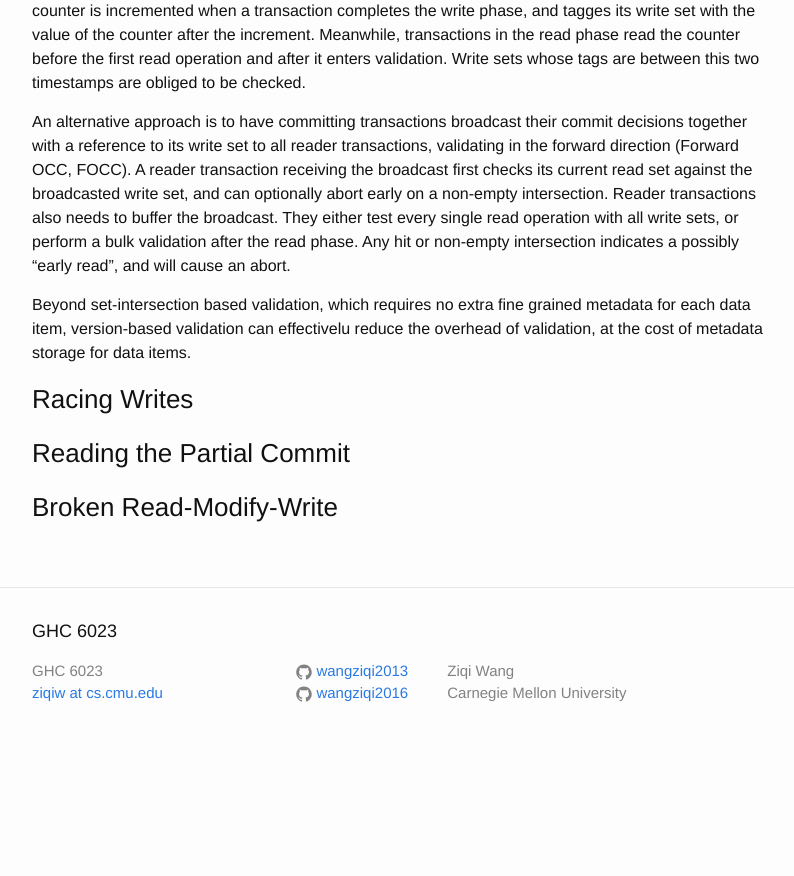
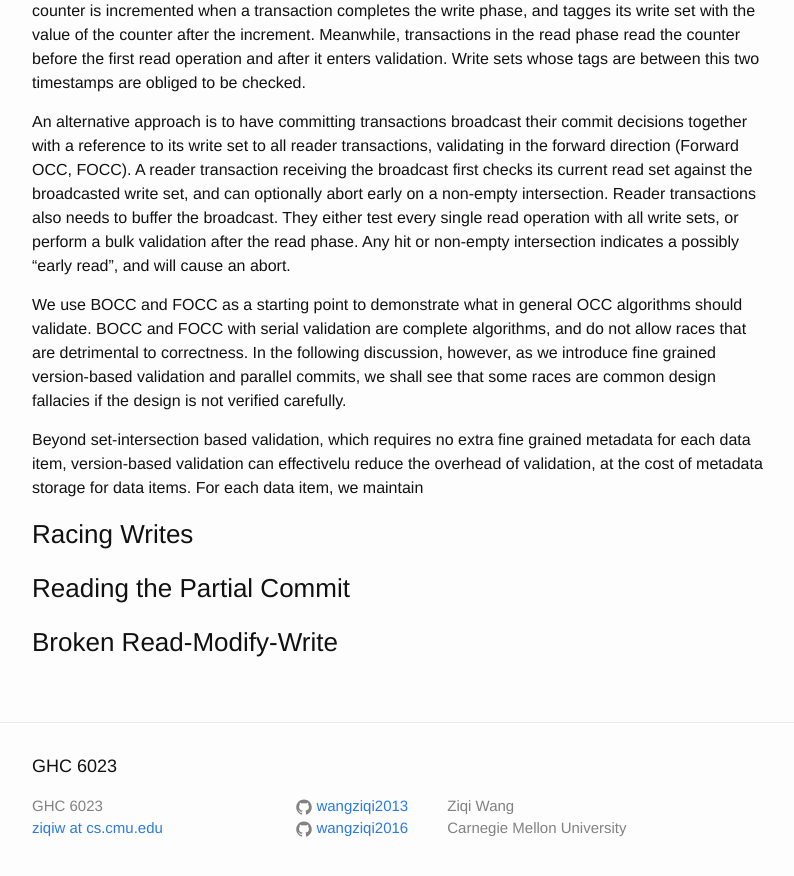
Before and after one commit to wangziqi2013/wangziqi2013.github.io, a Jekyll site: the page built from _posts/2018-03-21-Analyzing-OCC-Anomalies-and-Solutions.markdown, in a window 1280 px wide and 900 px high, scrolled down 1565 px. Shown: the top 876 px of the window, without its empty margins (238-1032 px from the left). Built offline with Jekyll 4.4.1, drawn with Linux system fonts in a browser that asks for light colours; before the commit the page ends 2330 px from its top, so only the background shows below that.

Commit message:
Adding BOCC FOCC as starting point

```diff
--- a/_posts/2018-03-21-Analyzing-OCC-Anomalies-and-Solutions.markdown
+++ b/_posts/2018-03-21-Analyzing-OCC-Anomalies-and-Solutions.markdown
@@ -76,9 +76,14 @@ and can optionally abort early on a non-empty intersection. Reader transactions
 broadcast. They either test every single read operation with all write sets, or perform a bulk validation
 after the read phase. Any hit or non-empty intersection indicates a possibly "early read", and will cause an abort.
 
+We use BOCC and FOCC as a starting point to demonstrate what in general OCC algorithms should validate. BOCC and FOCC
+with serial validation are complete algorithms, and do not allow races that are detrimental to correctness.
+In the following discussion, however, as we introduce fine grained version-based validation and parallel commits,
+we shall see that some races are common design fallacies if the design is not verified carefully.
+
 Beyond set-intersection based validation, which requires no extra fine grained metadata for each data item,
 version-based validation can effectivelu reduce the overhead of validation, at the cost of metadata storage
-for data items.
+for data items. For each data item, we maintain
 
 ### Racing Writes
 
```
